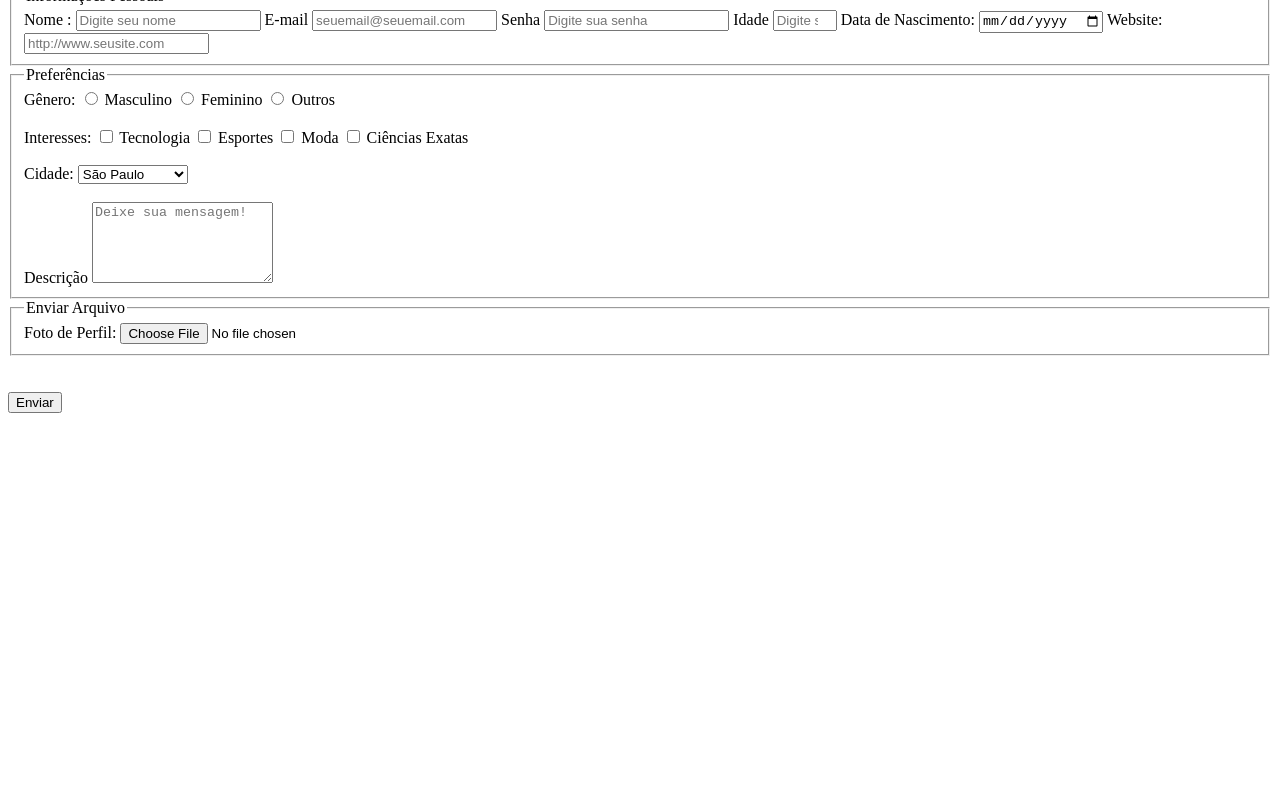
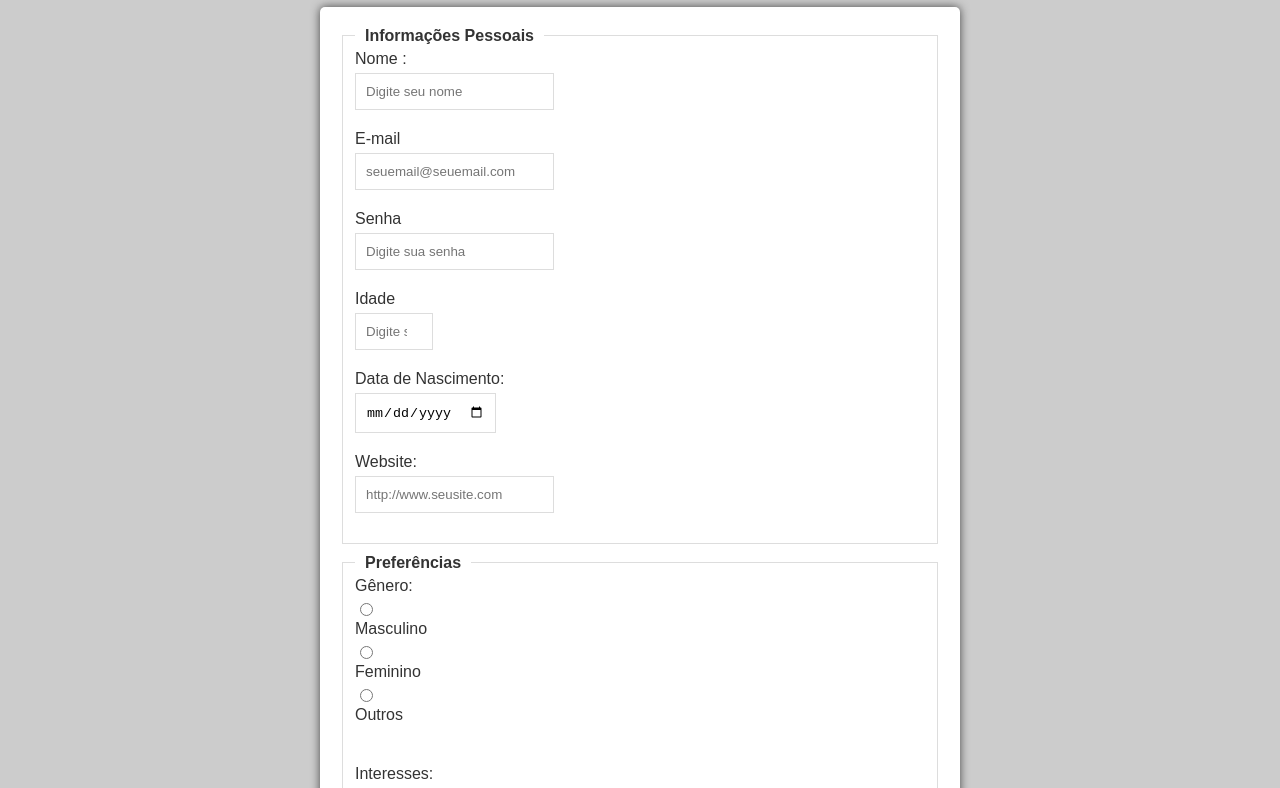
Before and after one commit to gihcaron/sitesimples_01, a plain HTML site: page index.html in a window 1280 px wide. Shown: the part 93-881 px from the top of the page. Before the commit the page ends 800 px from the top, so only its background shows below. Drawn offline with Linux system fonts and the light colour scheme.

Commit message:
Finish Project

```diff
--- a/css/style.css
+++ b/css/style.css
@@ -0,0 +1,77 @@
+
+
+body{
+    font-family:Arial, Helvetica, sans-serif ;
+    background-color: rgb(204, 204, 204);
+    color: rgb(70,70, 70);
+    padding: 20px;
+    margin: 0;
+}
+
+h1{
+    text-align: center;
+    color: black;
+}
+
+form{
+    max-width: 600px;
+    margin: 0 auto;
+    background-color: white;
+    padding: 20px;
+    border-radius: 5px;
+    box-shadow: 0 0 10px;
+
+}
+
+form fieldset{
+    border: 1px solid #ddd;
+    padding: 10 px;
+    margin-bottom: 10px;
+}
+
+form label{
+    display: block;
+    margin-bottom: 5px;
+    color: #333
+
+}
+
+form legend{
+    padding: 0 10px;
+    font-weight: bold;
+    color: #333;
+}
+
+form input[type="text"],
+form input[type="email"],
+form input[type="password"],
+form input[type="number"],
+form input[type="date"],
+form input[type="url"],
+form select,
+form textarea{
+    width: calc(100%-20%px);
+    padding: 10px;
+    margin-bottom: 20px;
+    border: 1px solid #ddd;
+}
+
+form input[type="radio"],
+form input[type="checkox"]{
+    margin-right: 10px;
+}
+
+form button{
+    cursor: pointer;
+    background-color: #5cb85c;
+    color: #ffff;
+    border: none;
+    padding: 10px 15px;
+    font-size: 16px;
+}
+
+form button:hover{
+    background-color: #69eb69;
+}
+
+/*  Final 🧡 */
```
Also changed, not shown: index.html (+0 -1 lines).
